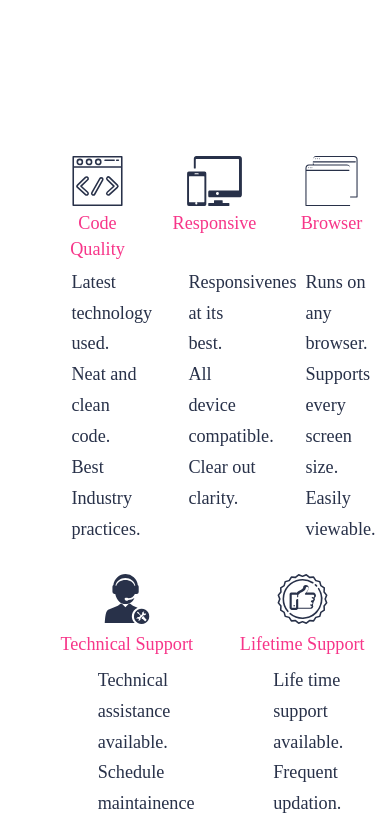
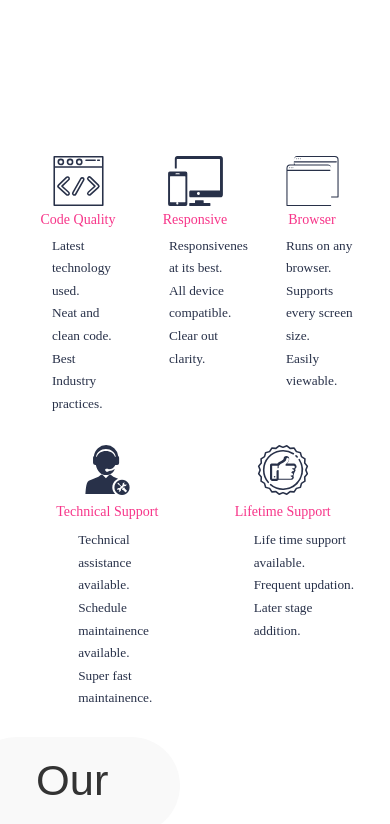
Before and after one commit to mad-hacks/madhacks-webapp, a Vue app: page /#/ in a window 390 px wide. Shown: the part 2260-3084 px from the top of the page. Built offline with nearby package versions, Linux system fonts and the light colour scheme; a web font is replaced by a local one.

Commit message:
Couple of workarounds for smaller screens :construction:

```diff
--- a/src/assets/css/welcome.css
+++ b/src/assets/css/welcome.css
@@ -163,7 +163,9 @@
 }
 
 .mhacks-mid-container {
-  margin-left: 25%;
+  /*margin-left: 25%;*/
+  width: 90%;
+  margin: 0 auto;
 }
 
 .mhacks-mid-pic-text {
@@ -513,9 +515,9 @@
     padding-top: 7%;
   }
 
-  .mhacks-mid-container{
+  /* .mhacks-mid-container{
     margin-left: 6%;
-  }
+  } */
 
   .mhacks-mid-mission-text{
     font-size: 3.1em;
@@ -538,7 +540,7 @@
   }
 
   .mhacks-mid-ft-list-para, .mhacks-mid-ft-list-name, .mhacks-mid-ft-list-two-para{
-    font-size: 1.5em;
+    font-size: 1.4em;
   }
 
   .mhacks-mid-team-header{
@@ -630,9 +632,9 @@
     font-size: 1.5em;
   }
 
-  .mhacks-mid-container{
+  /* .mhacks-mid-container{
     margin-left: 4%;
-  }
+  } */
 }
 
 @media only screen and (max-width: 1220px){
@@ -660,9 +662,9 @@
     height: 120px;
   }
 
-  .mhacks-mid-container{
+  /* .mhacks-mid-container{
     margin-left: 2%;
-  }
+  } */
 }
 
 @media only screen and (max-width: 1200px){
@@ -687,9 +689,9 @@
     height: 560px;
   }
 
-  .mhacks-mid-container{
+  /* .mhacks-mid-container{
     margin-left: 8%;
-  }
+  } */
 
   .mhacks-mid-ft-list-para, .mhacks-mid-ft-list-name, .mhacks-mid-ft-list-two-para{
     font-size: 1.3em;
@@ -758,9 +760,13 @@
     letter-spacing: 0.8px;
   }
 
-  .mhacks-mid-container{
+  .mhacks-mid-ft-list-para, .mhacks-mid-ft-list-two-para{
+    font-size: 1.2em;
+  }
+
+  /* .mhacks-mid-container{
     margin-left: 2%;
-  }
+  } */
 }
 
 @media only screen and (max-width: 1040px){
@@ -776,9 +782,9 @@
     margin-right: 24vw;
   }
 
-  .mhacks-mid-container{
+  /* .mhacks-mid-container{
     margin-left: 1%;
-  }
+  } */
 }
 
 @media only screen and (max-width: 991px){
@@ -824,8 +830,16 @@
     height: 280px;
   }
 
-  .mhacks-mid-container{
+  /* .mhacks-mid-container{
     margin-left: 10%;
+  } */
+
+  .mhacks-mid-ft-list-name{
+    font-size: 1.2em;
+  }
+
+  .mhacks-mid-ft-list-para, .mhacks-mid-ft-list-two-para{
+    font-size: 1.1em;
   }
 
   .mhacks-last-contact-input {
@@ -916,6 +930,14 @@
   .mhacks-mid-content-pic{
     height: 260px;
   }
+
+  .mhacks-mid-ft-list-name{
+    font-size: 1em;
+  }
+
+  .mhacks-mid-ft-list-para, .mhacks-mid-ft-list-two-para{
+    font-size: 0.95em;
+  }
 }
 
 @media only screen and (max-width: 850px){
--- a/src/components/pageComponents/Welcome.vue
+++ b/src/components/pageComponents/Welcome.vue
@@ -270,7 +270,7 @@
         </div>
         <!-- End -->
         <!-- Mission Description -->
-        <div class="container mhacks-mid-container">
+        <div class="container">
           <div class="row">
             <div class="col-xs-6 col-sm-6 col-md-6 col-lg-6">
               <div class="mhacks-mid-mission-content">
```
